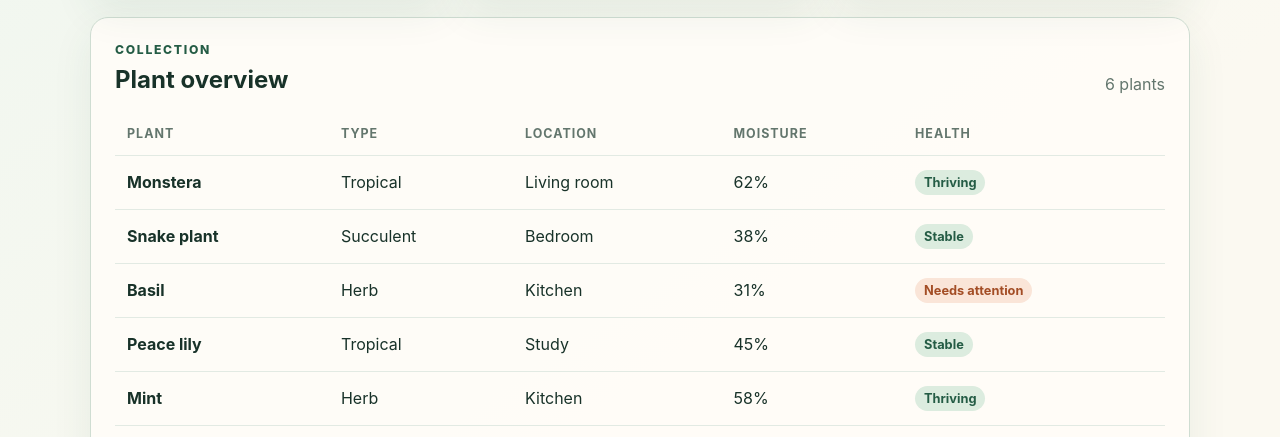
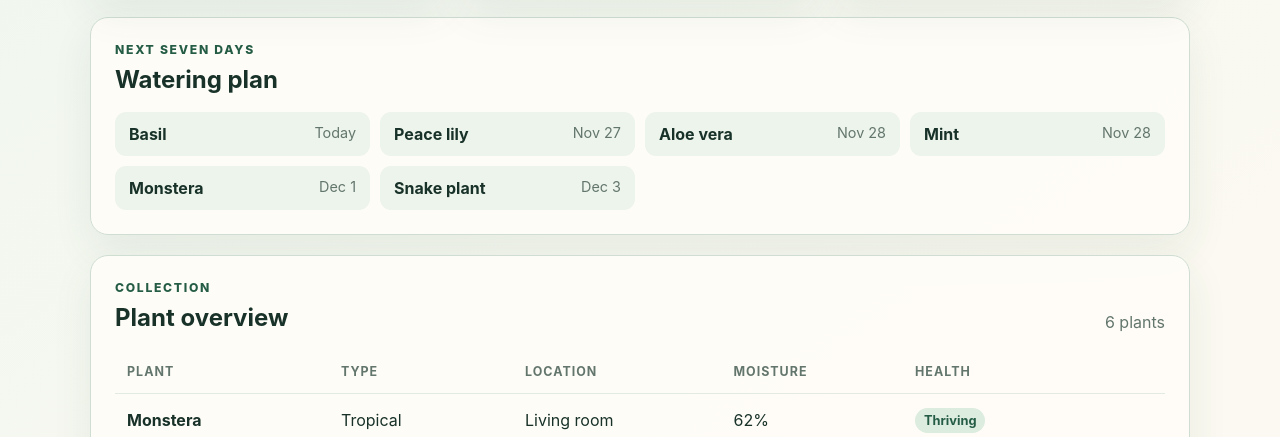
Before and after one commit to chocoHacks33/garden-glance-dashboard, a website: page index.html in a window 1280 px wide. Shown: the part 347-784 px from the top of the page. Drawn offline with Linux system fonts and the light colour scheme.

Commit message:
Add seven-day watering planner

```diff
--- a/app.js
+++ b/app.js
@@ -25,6 +25,37 @@ function escapeHtml(value) {
     .replaceAll("'", "&#039;");
 }
 
+function toUtcDay(dateValue) {
+  const [year, month, day] = dateValue.split("-").map(Number);
+  return Date.UTC(year, month - 1, day);
+}
+
+function wateringPlan(items, today = new Date(), horizonDays = 7) {
+  const start = Date.UTC(today.getFullYear(), today.getMonth(), today.getDate());
+  const end = start + horizonDays * 86_400_000;
+  return items
+    .map((plant) => ({
+      name: plant.name,
+      dueAt: toUtcDay(plant.lastWatered) + plant.wateringIntervalDays * 86_400_000
+    }))
+    .filter((entry) => entry.dueAt <= end)
+    .sort((a, b) => a.dueAt - b.dueAt || a.name.localeCompare(b.name));
+}
+
+function formatCareDate(timestamp, today = new Date()) {
+  const start = Date.UTC(today.getFullYear(), today.getMonth(), today.getDate());
+  if (timestamp < start) return "Overdue";
+  if (timestamp === start) return "Today";
+  return new Intl.DateTimeFormat(undefined, { month: "short", day: "numeric", timeZone: "UTC" }).format(timestamp);
+}
+
+function renderCarePlan(items, documentRef, today = new Date()) {
+  const plan = wateringPlan(items, today);
+  documentRef.querySelector("#care-plan").innerHTML = plan.length
+    ? plan.map((entry) => `<li><strong>${escapeHtml(entry.name)}</strong><time datetime="${new Date(entry.dueAt).toISOString().slice(0, 10)}">${formatCareDate(entry.dueAt, today)}</time></li>`).join("")
+    : '<li class="empty-state">Nothing is due in the next seven days.</li>';
+}
+
 function plantRow(plant) {
   return `<tr>
     <td class="plant-name">${escapeHtml(plant.name)}</td>
@@ -45,9 +76,12 @@ function renderDashboard(items, documentRef) {
 }
 
 if (typeof document !== "undefined") {
-  document.addEventListener("DOMContentLoaded", () => renderDashboard(plants, document));
+  document.addEventListener("DOMContentLoaded", () => {
+    renderDashboard(plants, document);
+    renderCarePlan(plants, document);
+  });
 }
 
 if (typeof module !== "undefined") {
-  module.exports = { plants, calculateSummary, escapeHtml, plantRow };
+  module.exports = { plants, calculateSummary, escapeHtml, toUtcDay, wateringPlan, formatCareDate, plantRow };
 }
--- a/index.html
+++ b/index.html
@@ -34,6 +34,16 @@
         </article>
       </section>
 
+      <section class="panel care-panel" aria-labelledby="care-heading">
+        <div class="panel-heading">
+          <div>
+            <p class="eyebrow">Next seven days</p>
+            <h2 id="care-heading">Watering plan</h2>
+          </div>
+        </div>
+        <ul id="care-plan" class="care-plan"></ul>
+      </section>
+
       <section class="panel" aria-labelledby="collection-heading">
         <div class="panel-heading">
           <div>
--- a/styles.css
+++ b/styles.css
@@ -58,6 +58,11 @@ h2 { margin-bottom: 0; }
 .summary-card strong { font-size: 2rem; }
 .summary-card.attention strong { color: var(--warning); }
 .panel { padding: 24px; }
+.care-panel { margin-bottom: 20px; }
+.care-plan { display: grid; grid-template-columns: repeat(auto-fit, minmax(210px, 1fr)); gap: 10px; margin: 0; padding: 0; list-style: none; }
+.care-plan li { display: flex; justify-content: space-between; gap: 12px; padding: 12px 14px; border-radius: 11px; background: #edf4ec; }
+.care-plan time { color: var(--muted); font-size: .9rem; white-space: nowrap; }
+.care-plan .empty-state { grid-column: 1 / -1; justify-content: center; color: var(--muted); }
 .panel-heading { display: flex; align-items: end; justify-content: space-between; gap: 16px; margin-bottom: 18px; }
 .result-count { margin-bottom: 0; color: var(--muted); }
 .table-wrap { overflow-x: auto; }
```
Also changed, not shown: test/app.test.js (+18 -1 lines).
